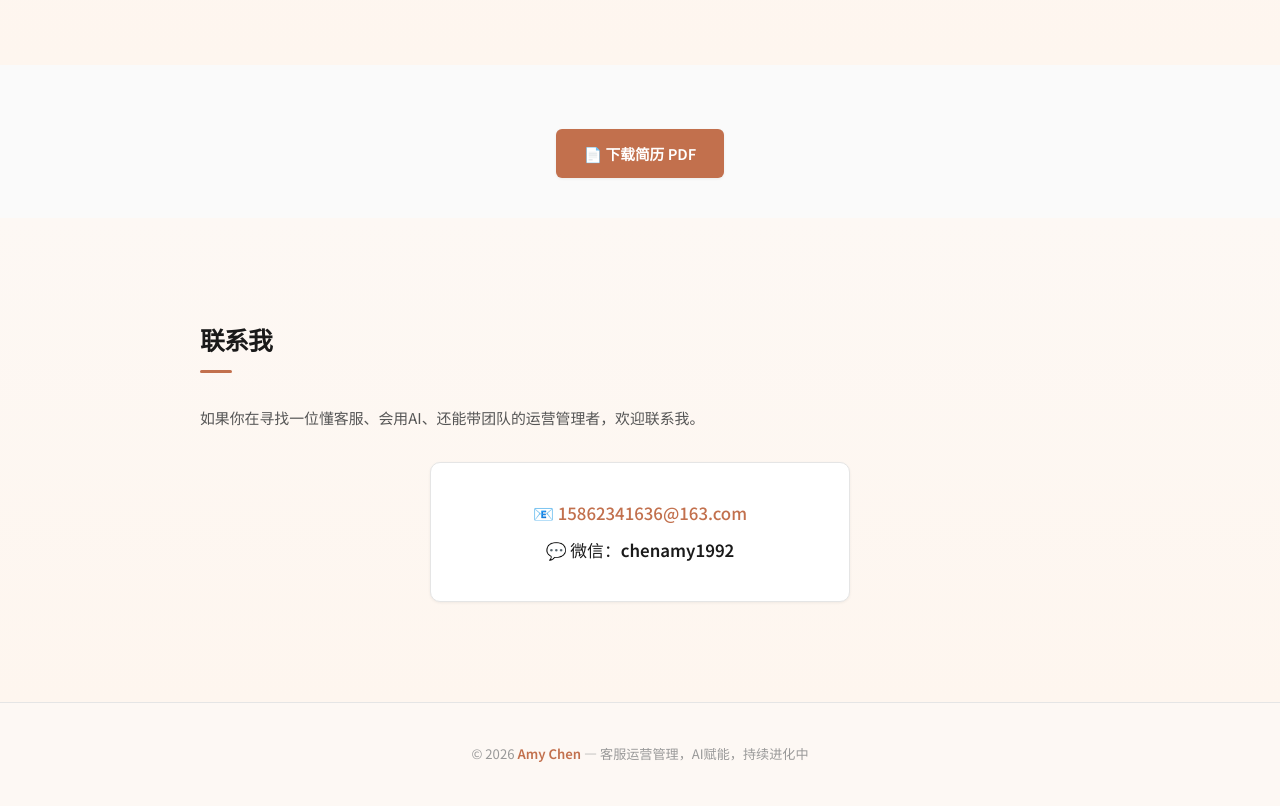
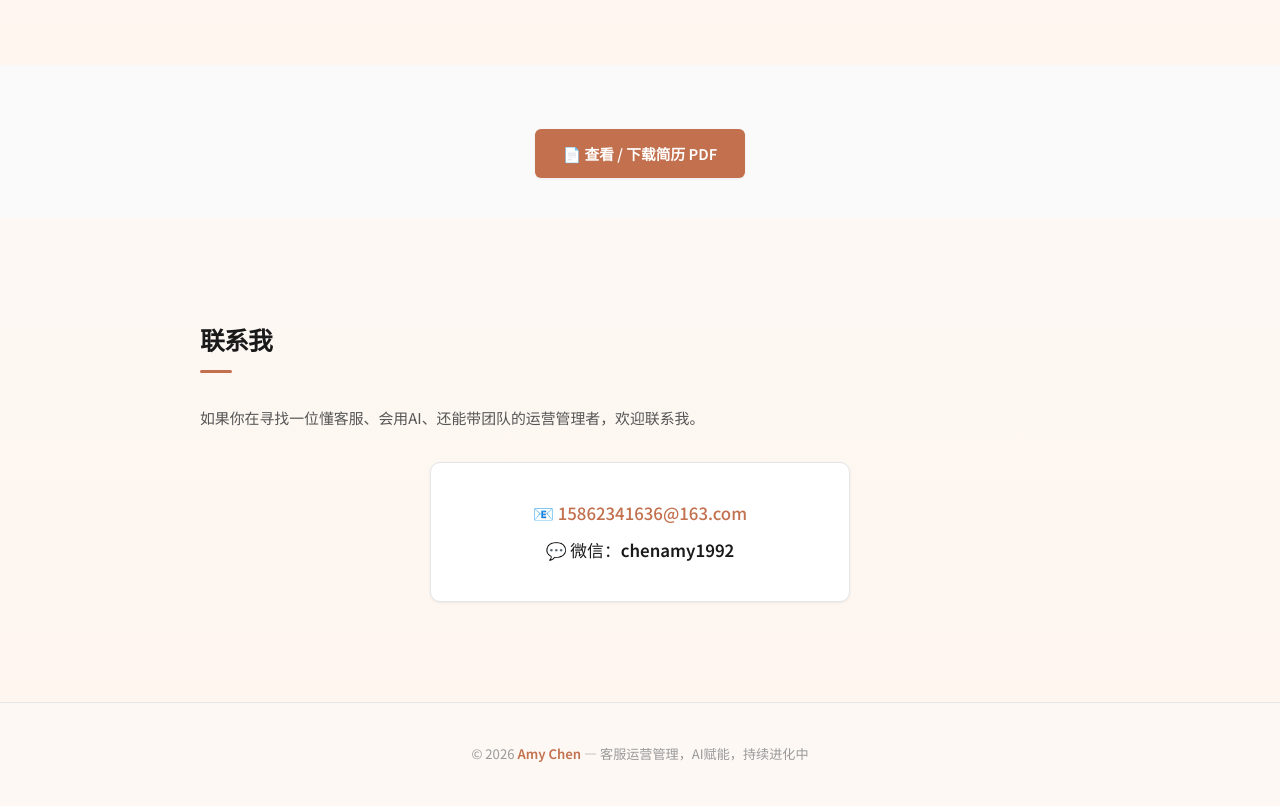
Before and after one commit to fg288nhjcw-hub/amy-cx-consulting, a plain HTML site: page index.html in a window 1280 px wide. Shown: the part 4474-5280 px from the top of the page. Drawn offline with Linux system fonts and the light colour scheme.

Commit message:
Fix PDF download button for WeChat compatibility

```diff
--- a/index.html
+++ b/index.html
@@ -870,7 +870,7 @@
 </section>
 
   <div style="text-align:center; margin-top: 40px; margin-bottom: 40px;">
-    <a href="Amy-Chen-Resume.pdf" class="hero-resume-btn" download>📄 下载简历 PDF</a>
+    <a href="Amy-Chen-Resume.pdf" class="hero-resume-btn" target="_blank" rel="noopener">📄 查看 / 下载简历 PDF</a>
   </div>
 
 <!-- CONTACT -->
```
